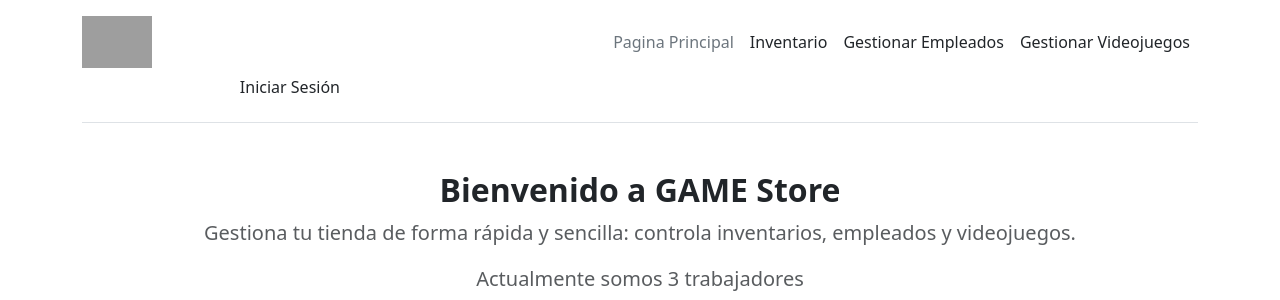
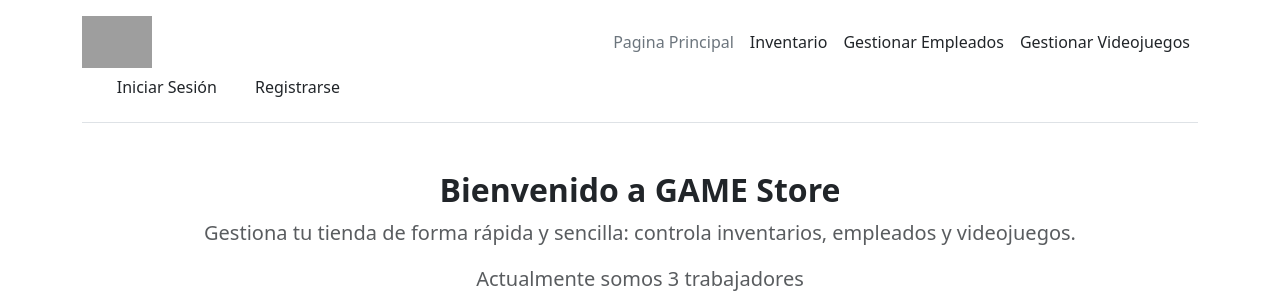
Before and after one commit to JonIbarrola12/Practica_Videojuegos, a PHP site: page /paginas/index.php in a window 1280 px wide. Shown: the top 300 px of the page. Run offline with PHP 8.4, Linux system fonts and the light colour scheme; data comes from the database, SQL or seed files in the repository; grey boxes are pictures that could not be loaded.

Commit message:
cambios ultimisima hora registrar

```diff
--- a/php/paginas/GestionEmpleados.php
+++ b/php/paginas/GestionEmpleados.php
@@ -131,7 +131,8 @@ $tiendas = TiendaCRUD::recibirRegistros();
                         <a href="./Login/Logout.php" class="btn btn-outline-danger ms-2">Cerrar Sesión</a>';
                     } else {
                         echo '
-                        <a href="./Login/Index.php" class="btn btn-outline-purple me-2">Iniciar Sesión</a>';
+                        <a href="./Login/Index.php" class="btn btn-outline-purple me-2">Iniciar Sesión</a>
+                        <a href="./Login/Index.php" class="btn btn-purple me-2">Registrarse</a>';
                     }
                 ?>
                 </div>
--- a/php/paginas/GestionarVideojuegos.php
+++ b/php/paginas/GestionarVideojuegos.php
@@ -83,7 +83,8 @@ $videojuegos = VideojuegosCRUD::recibirRegistros();
                         <a href="./Login/Logout.php" class="btn btn-outline-danger ms-2">Cerrar Sesión</a>';
                     } else {
                         echo '
-                        <a href="./Login/Index.php" class="btn btn-outline-purple me-2">Iniciar Sesión</a>';
+                        <a href="./Login/Index.php" class="btn btn-outline-purple me-2">Iniciar Sesión</a>
+                        <a href="./Login/Index.php" class="btn btn-purple me-2">Registrarse</a>';
                     }
                 ?>
                 </div>
--- a/php/paginas/index.php
+++ b/php/paginas/index.php
@@ -49,7 +49,8 @@
                         <a href="./Login/Logout.php" class="btn btn-outline-danger ms-2">Cerrar Sesión</a>';
                     } else {
                         echo '
-                        <a href="./Login/Index.php" class="btn btn-outline-purple me-2">Iniciar Sesión</a>';
+                        <a href="./Login/Index.php" class="btn btn-outline-purple me-2">Iniciar Sesión</a>
+                        <a href="./Login/Index.php" class="btn btn-purple me-2">Registrarse</a>';
                     }
                 ?>
                 </header>
--- a/php/paginas/inventario.php
+++ b/php/paginas/inventario.php
@@ -94,7 +94,8 @@ $tiendas = TiendaCRUD::recibirRegistros();
                         <a href="./Login/Logout.php" class="btn btn-outline-danger ms-2">Cerrar Sesión</a>';
                     } else {
                         echo '
-                        <a href="./Login/Index.php" class="btn btn-outline-purple me-2">Iniciar Sesión</a>';
+                        <a href="./Login/Index.php" class="btn btn-outline-purple me-2">Iniciar Sesión</a>
+                        <a href="./Login/Index.php" class="btn btn-purple me-2">Registrarse</a>';
                     }
                 ?>
                 </div>
```
